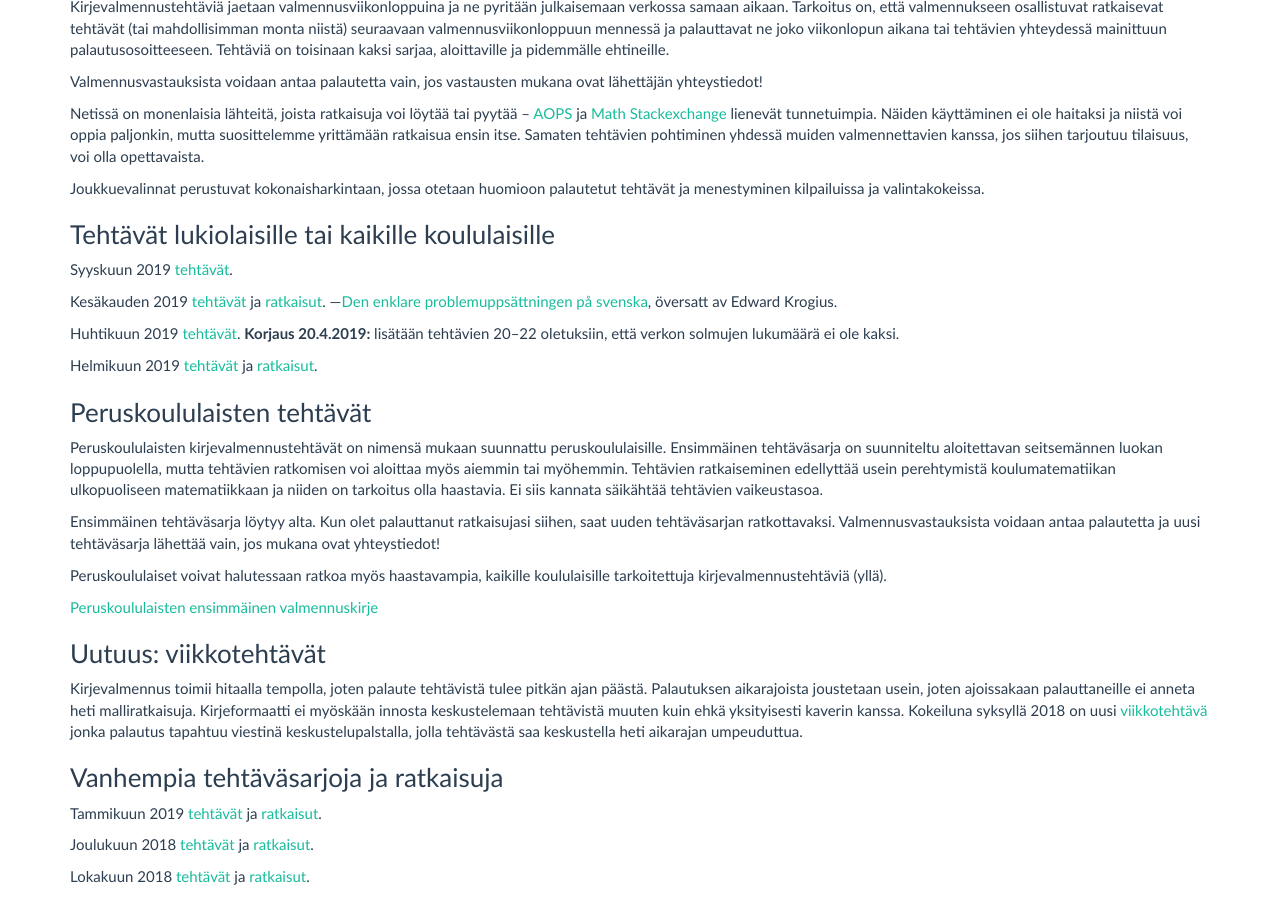
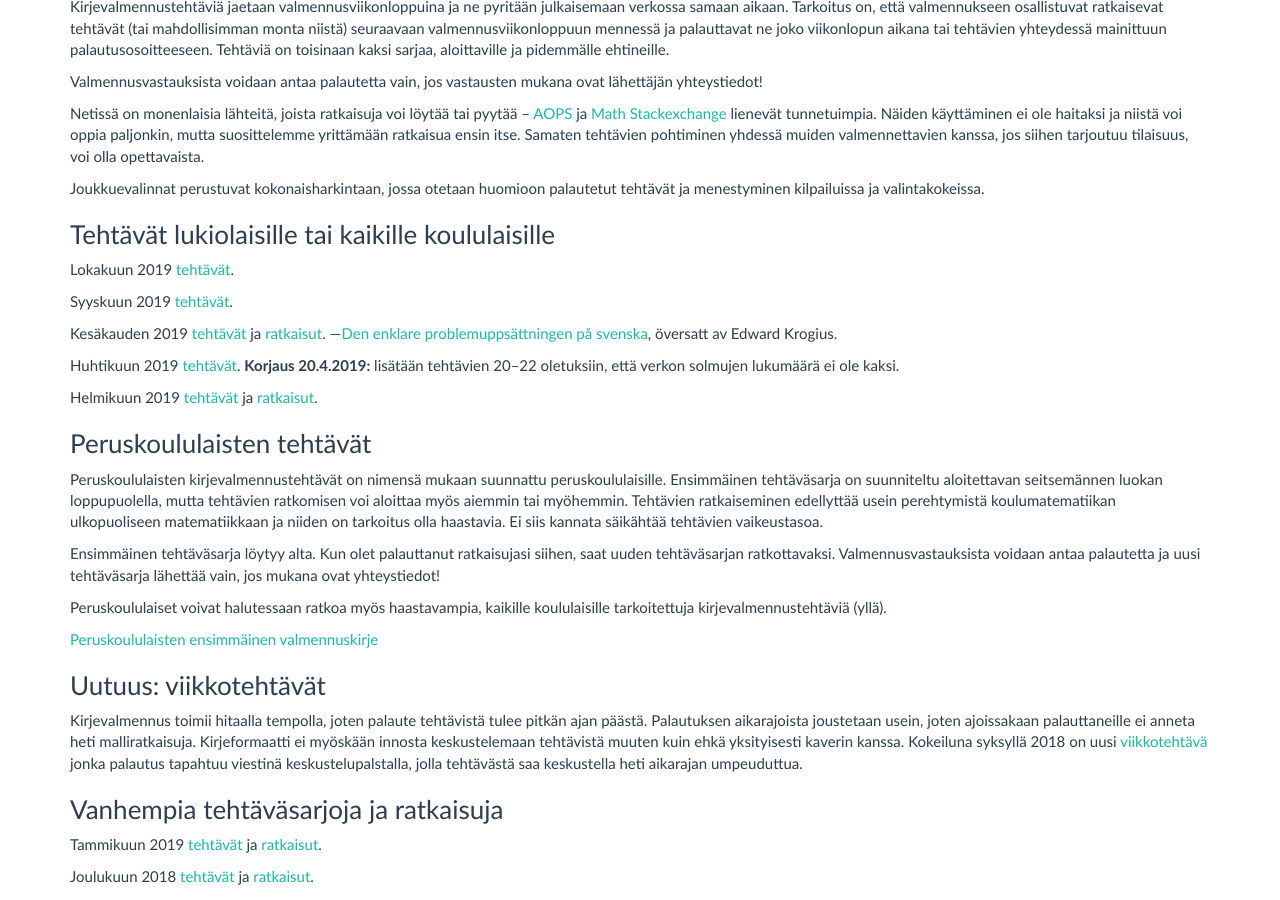
Before and after one commit to matematiikkakilpailut/matematiikkakilpailut.github.io, a Jekyll site: the page built from valmennus/index.md, in a window 1280 px wide and 900 px high, scrolled down 413 px. Built offline with Jekyll 4.4.1, drawn with Linux system fonts in a browser that asks for light colours.

Commit message:
Lokakuun tehtävät

```diff
--- a/valmennus/index.md
+++ b/valmennus/index.md
@@ -37,6 +37,8 @@ otetaan huomioon palautetut tehtävät ja menestyminen kilpailuissa ja
 valintakokeissa.
 
 ### Tehtävät lukiolaisille tai kaikille koululaisille
+
+Lokakuun 2019 [tehtävät](2019/kirje_2019_10.pdf).
 
 Syyskuun 2019 [tehtävät](2019/kirje_2019_09.pdf).
 
```
